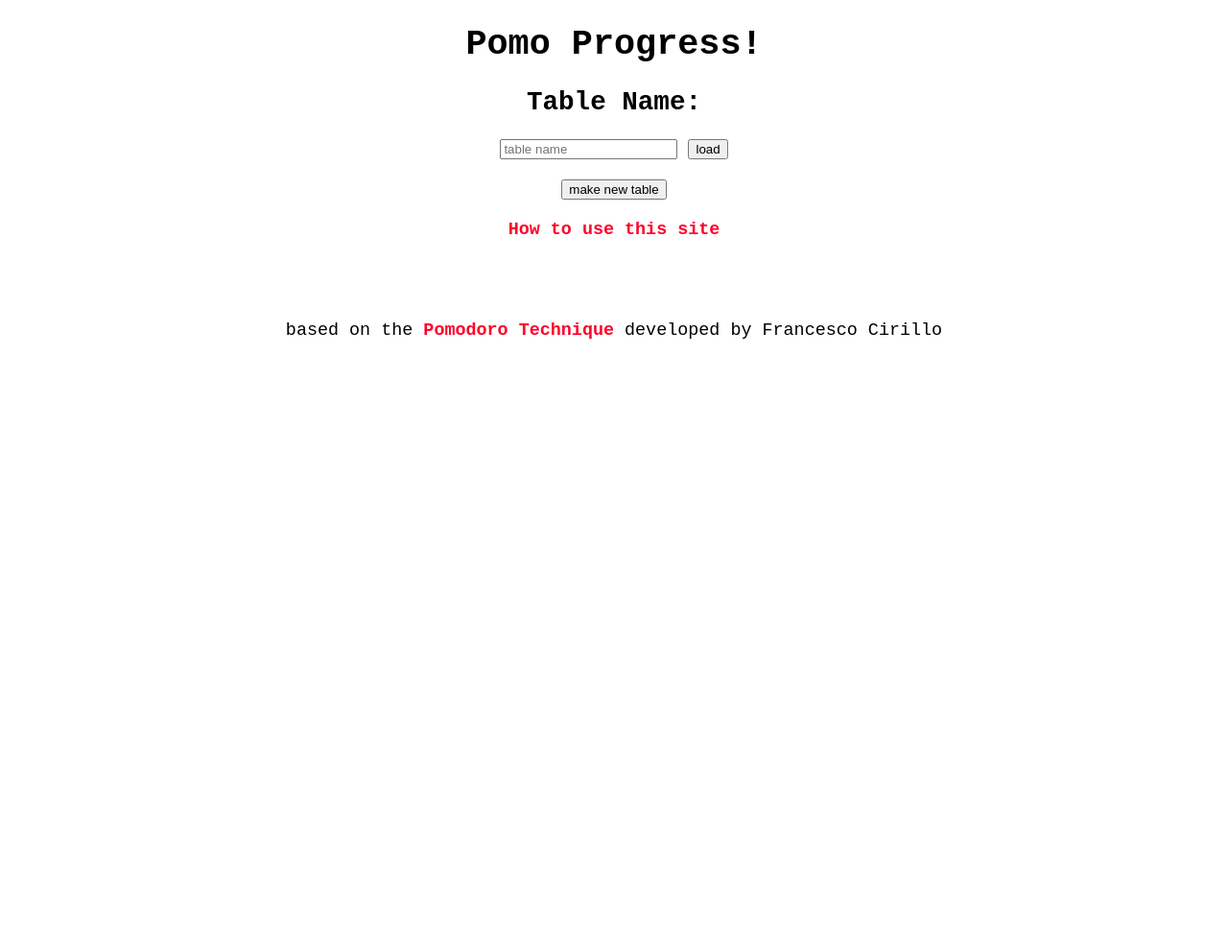
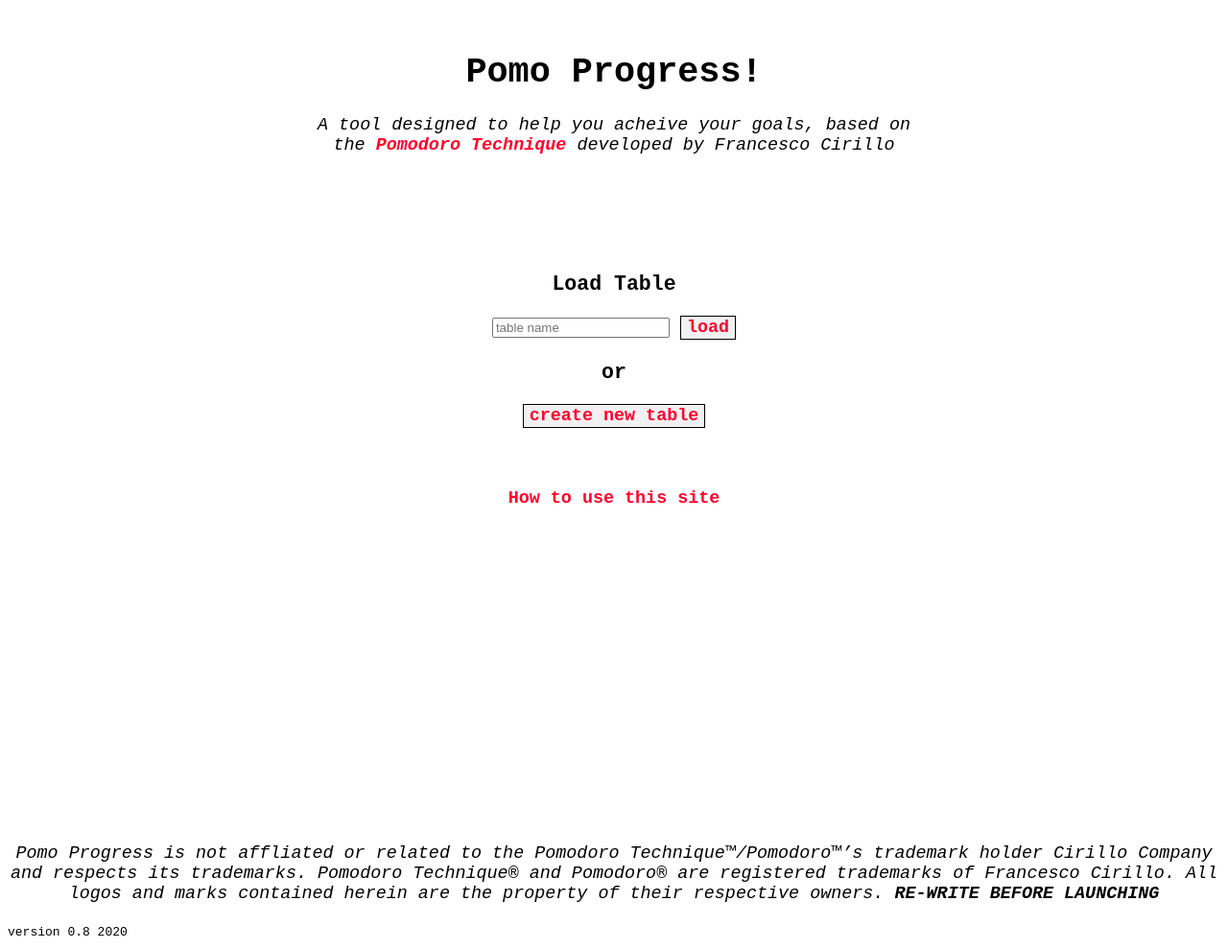
Before and after one commit to mwroberts3/pomodoro-progress, a Flask app: page / in a window 1280 px wide. Shown: the whole page at 96% size. Before the commit the page ends 353 px from the top, so only its background shows below. Run offline with Flask 2, Linux system fonts and the light colour scheme; some libraries are stand-ins or nearby versions.

Commit message:
worked on some gui stuff, the needs some html work and heavy css styling to get where I want it

```diff
--- a/app.py
+++ b/app.py
@@ -238,7 +238,7 @@ def journal():
         date_time = date.strftime('%I:%M%p')
 
         # checks to see if there's already a journal entry for current date
-        previous_entries = db.execute("SELECT date FROM journal WHERE date=:date", date = date_date)
+        previous_entries = db.execute("SELECT date FROM journal WHERE date=:date AND table_id=:table_id", date = date_date, table_id=session['table_id'])
         if len(previous_entries) == 1 or len(previous_entries) > 1:
             session['journal_same_date'] = False
         else:
--- a/static/global.css
+++ b/static/global.css
@@ -11,7 +11,7 @@ body {
 
 .load {
     /* need to figure out way to center load div */
-    margin: auto;
+    padding: 100px;
 }
 
 /* Set additional styling options for the columns */
@@ -72,7 +72,19 @@ td {
     font-size: 0.75em;
     cursor: pointer;
     background-color: white;
+}
 
+.load-create {
+    font-family: 'Courier New', Courier, monospace;
+    border: none;
+    color: rgb(255,0,43);
+    font-weight: bold;
+    text-align: center;
+    text-decoration: none;
+    font-size: 1em;
+    cursor: pointer;
+    background-color: rgb(241, 241, 241);
+    border: 1px solid black;
 }
 
 .journal {
@@ -82,6 +94,11 @@ td {
 
 .how-to-table {
     width: 75%;
+}
+
+tip-notice {
+    color: red;
+    font-weight: bold;
 }
 
 textarea {
@@ -123,14 +140,3 @@ details {
     font-style: italic;
     color: rgb(255, 220, 21);
 }
-
-.footer {
-    position: relative;
-    text-align: center;
-    left: 0;
-    bottom: 0;
-    width: 60%;
-    color: black;
-    text-align: center;
-    font-size: 0.85em;
-}
--- a/templates/base.html
+++ b/templates/base.html
@@ -16,12 +16,16 @@
 <body>
     {% block main%}{% endblock %}
 </body>
+
+<footer style="margin-top: 18%;">
 <center>
   <div class="footer">
-  <!-- <p><em>Pomo Progress is not affliated or related to the Pomodoro Technique™/Pomodoro™’s trademark holder Cirillo Company and respects its trademarks.
-  Pomodoro Technique® and Pomodoro® are registered trademarks of Francesco Cirillo.
-  All logos and marks contained herein are the property of their respective owners.
-  <strong>RE-WRITE BEFORE LAUNCHING</strong></em></p> -->
+    <p><em>Pomo Progress is not affliated or related to the Pomodoro Technique™/Pomodoro™’s trademark holder Cirillo Company and respects its trademarks.
+    Pomodoro Technique® and Pomodoro® are registered trademarks of Francesco Cirillo.
+    All logos and marks contained herein are the property of their respective owners.
+    <strong>RE-WRITE BEFORE LAUNCHING</strong></em></p>
   </div>
 </center>
+<span style="font-size: small;">version 0.8 2020</span>
+</footer>
 </html>
--- a/templates/load.html
+++ b/templates/load.html
@@ -3,39 +3,41 @@
 {% block title %}Pomo Progress{% endblock %}
 
 {% block header %}
-    <center><h1>Pomo Progress!</h1></center>
+<header style="width: 50%; margin: auto;">
+    <br>
+    <center><h1>Pomo Progress!</h1>
+    <em>A tool designed to help you acheive your goals, based on the <a href="https://en.wikipedia.org/wiki/Pomodoro_Technique">Pomodoro Technique</a> developed by Francesco Cirillo</em></center>
     {% for message in get_flashed_messages() %}
         <center><strong>{{ message }}</strong></center>
     {% endfor %}
+</header>
 {% endblock %}
 
 {% block main %}
-<div class="load">
+<div class="load" style="margin: auto;">
     <center>
-    <h2>Table Name:</h2>
+    <h3>Load Table</h3>
     <form action="/" method="post">
         <div>
-            <input autocomplete="on" name="table_name" placeholder="table name" type="text" required> <input type="submit" name="load" value="load">
+            <input autocomplete="on" name="table_name" placeholder="table name" type="text" required> <input class="load-create" type="submit" name="load" value="load">
         </div>
     </form>
-        <br>
+    <h3>or</h3>
     <form action="/" method="post">
         <div>
-            <input type="button" value="make new table" id="new_table">
+            <input type="button" class="load-create" value="create new table" id="new_table">
             <div id="new_table_display"></div>
             <script>
                 document.querySelector('#new_table').onclick = function(){
-                document.querySelector('#new_table_display').outerHTML = '<br><br>Choose a name for your new table:<div><input autocomplete="off" name="new_table_name" placeholder="new table name" type="text"></div><br>What is the purpose of tracking your progress? <br>What are you trying to acheive?<div><textarea name="purpose" row="4" col="50" placeholder="purpose"></textarea></div><br>In how many hours do you want to acheive this goal?<div><input autocomplete="off" name="hours_goal" placeholder="hours goal" type="text"></div><br>When do you want to complete this goal by?<br><div><input autocomplete="off" name="time_frame" placeholder="mm/dd/yy" type="text"></div><br>What do you want to set your pomodoro timer to?<br>See "How to use this site" link below for more information<div><input autocomplete="off" name="tomato_setting" placeholder="minutes per pomodoro" type="text"></div><br><div><input type="submit" name="create" value="create new table"></div>';}
+                document.querySelector('#new_table_display').outerHTML = '<br><br>Choose a name for your new table:<div><input autocomplete="off" name="new_table_name" placeholder="new table name" type="text"></div><br>What is the purpose of tracking your progress? <br>What are you trying to acheive?<div><textarea name="purpose" row="4" col="50" placeholder="purpose"></textarea></div><br>In how many hours do you want to acheive this goal?<div><input autocomplete="off" name="hours_goal" placeholder="hours goal" type="text"></div><br>When do you want to complete this goal by?<br><div><input autocomplete="off" name="time_frame" placeholder="mm/dd/yy" type="text"></div><br>What do you want to set your pomodoro timer to?<br>See "How to use this site" link below for more information<div><input autocomplete="off" name="tomato_setting" placeholder="minutes per pomodoro" type="text"></div><br><div><input type="submit" class="load-create" name="create" value="create new table"></div>';}
             </script>
         </div>
     </center>
     </form>
+    <br>
+    <br>
+    <br>
+    <center><a href="/howtouse">How to use this site</a></center>
 </div>
 <br>
-<center><a href="/howtouse">How to use this site</a></center>
-<br>
-<br>
-<br>
-<br>
-<center>based on the <a href="https://en.wikipedia.org/wiki/Pomodoro_Technique">Pomodoro Technique</a> developed by Francesco Cirillo</center>
 {% endblock %}
```
Also changed, not shown: templates/home.html (+5 -7 lines), templates/howtouse.html (+7 -7 lines), pomodoro.db.
